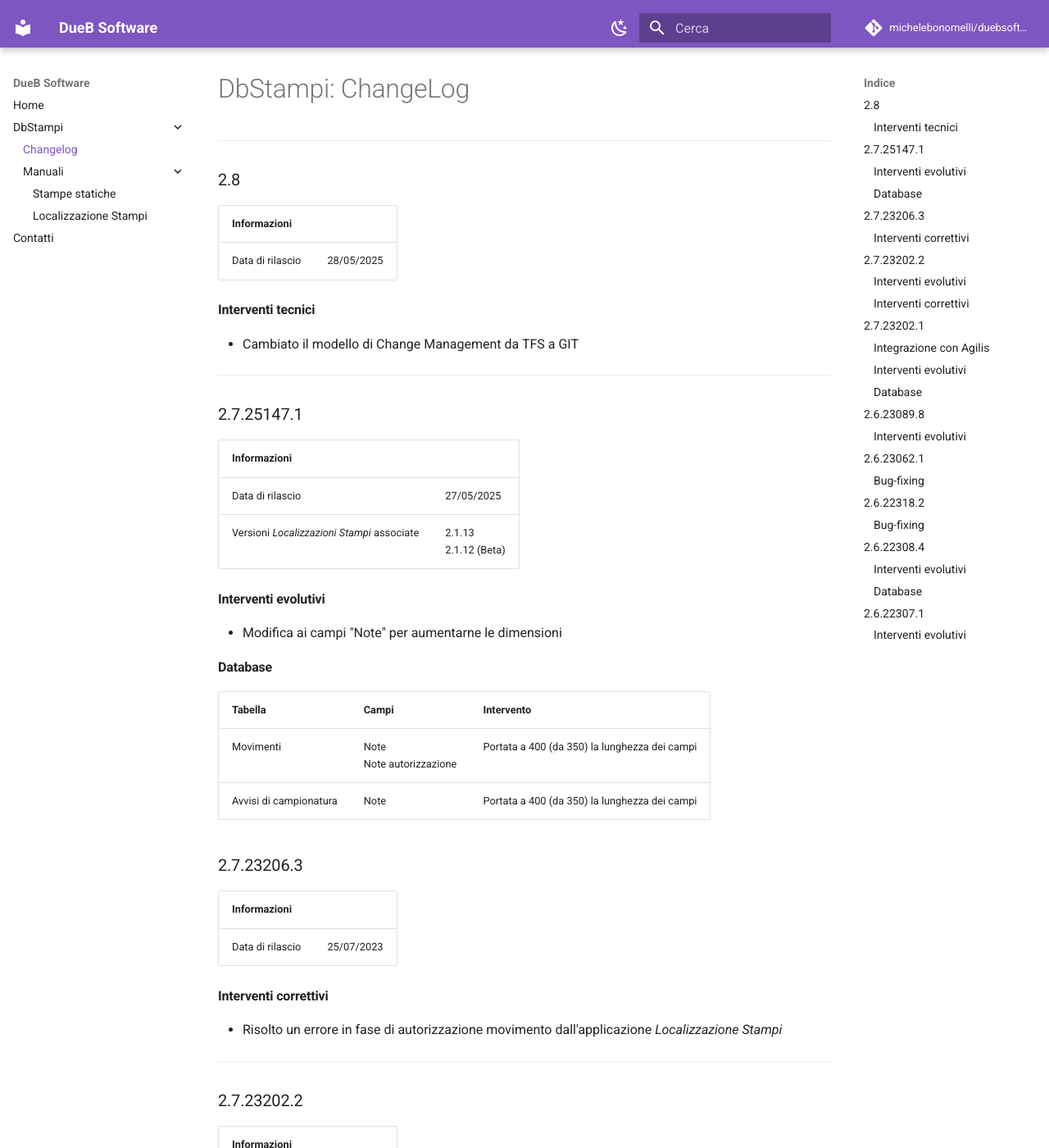
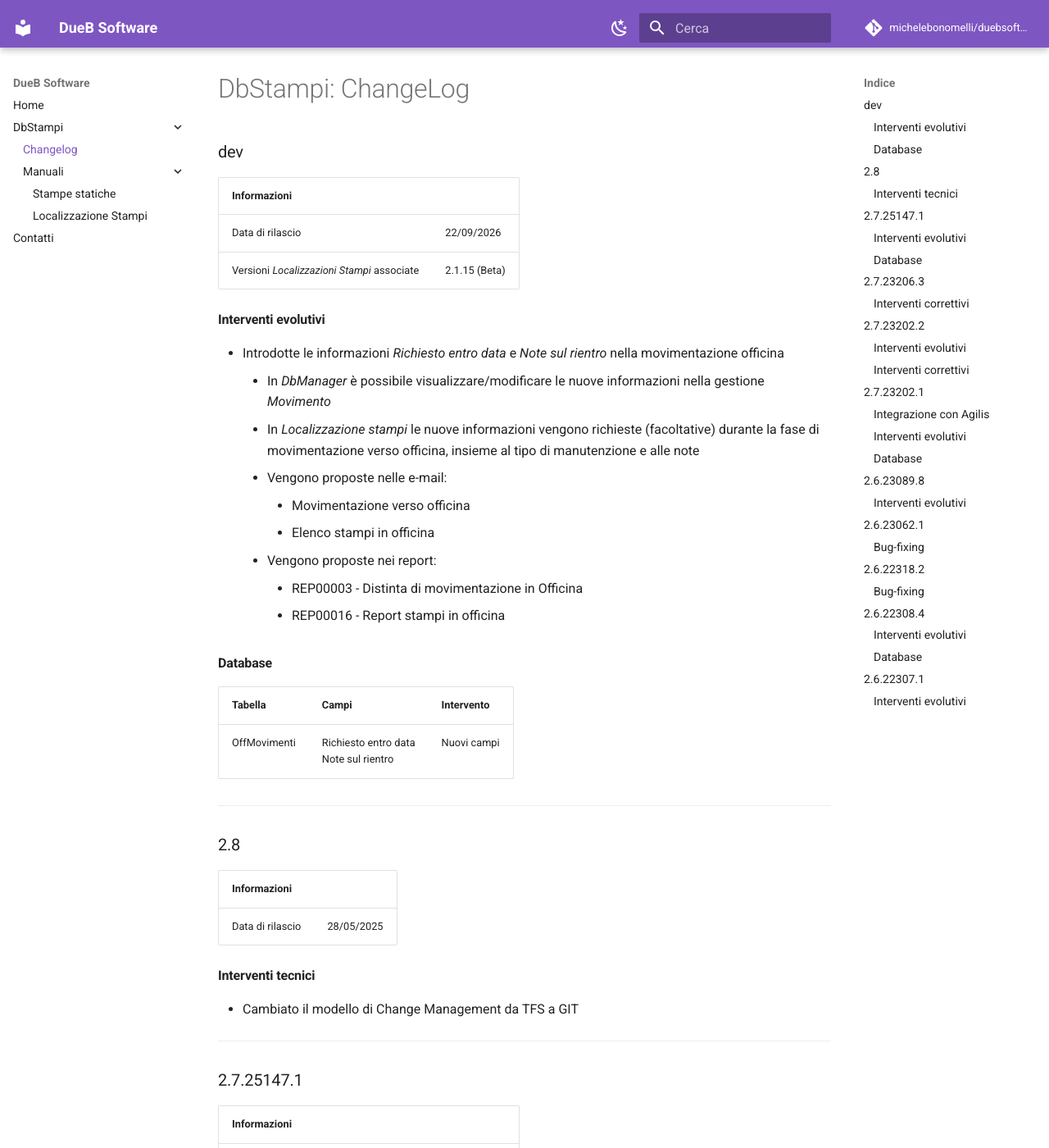
Before and after one commit to michelebonomelli/duebsoftware-docs, an MkDocs documentation site: the page built from docs/products/dbstampi/changelog.md, in a window 1280 px wide and 1400 px high. Shown: the whole window at 82% size. Built offline with MkDocs 1.6.1 and Material for MkDocs 9.7.7, drawn with Linux system fonts in a browser that asks for light colours; comment, search, counter and statistics services are not loaded; the version menu is left out.

Commit message:
changelog

```diff
--- a/docs/products/dbstampi/changelog.md
+++ b/docs/products/dbstampi/changelog.md
@@ -1,6 +1,6 @@
 # DbStampi: ChangeLog
 
-<!-- ### dev
+### dev
 
 | Informazioni |  |
 | --- | --- |
@@ -23,7 +23,6 @@
 | --- | --- | --- |
 | OffMovimenti | Richiesto entro data</br>Note sul rientro | Nuovi campi |
 
--->
 ---
 ### 2.8
 
```
